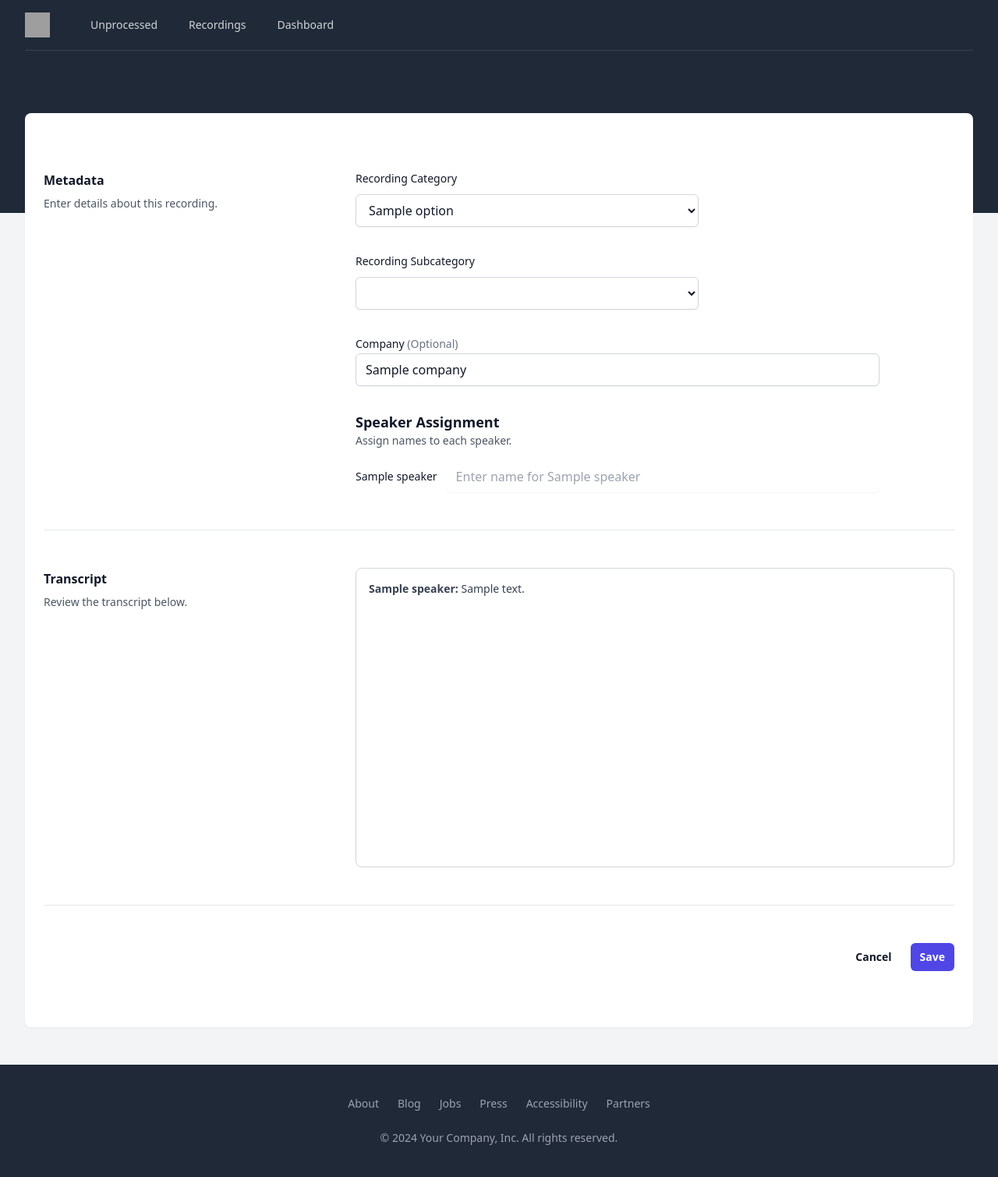
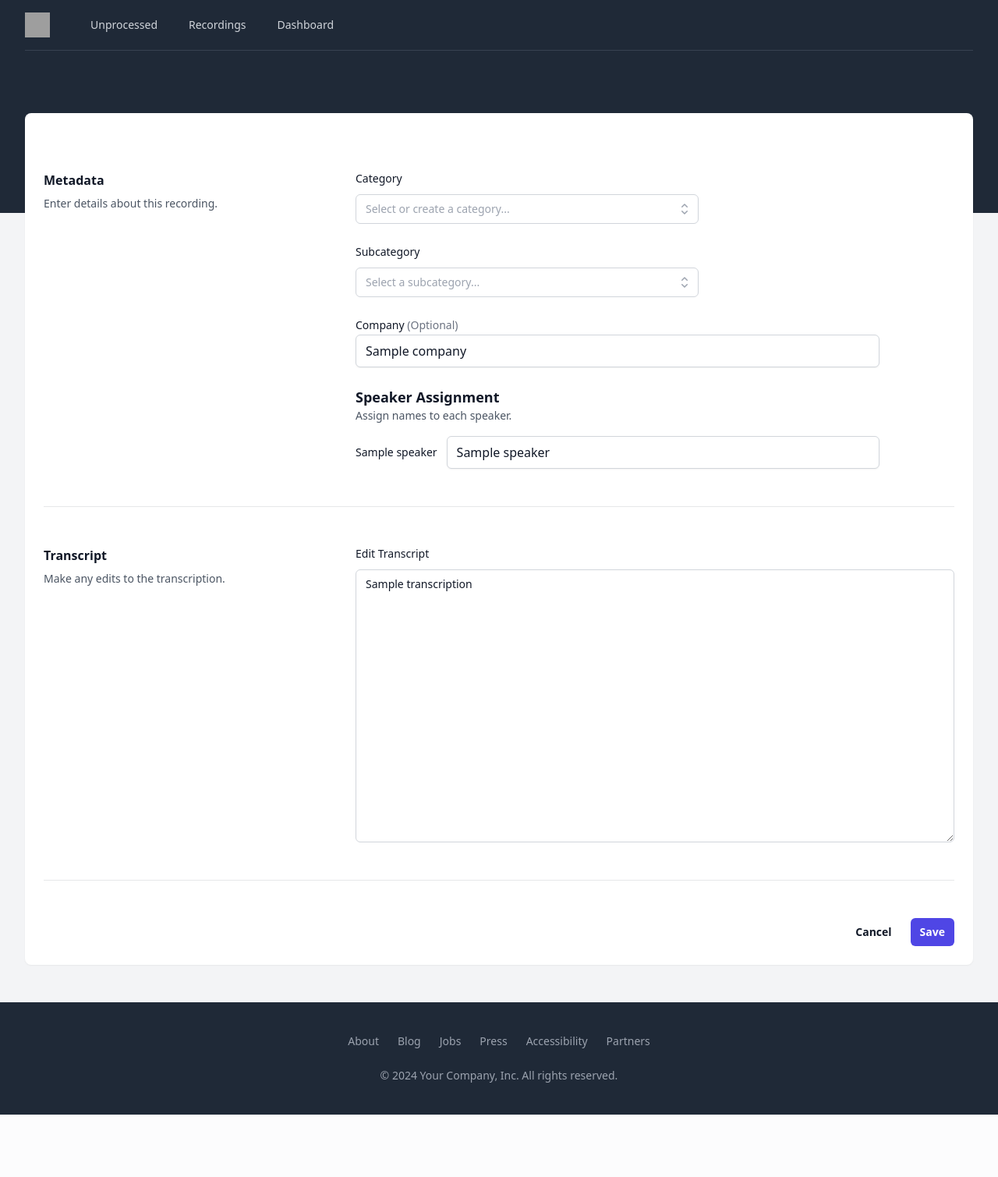
Before and after one commit to eshaffer321/AutoMeet, a Python web app: template src/services/web/app/templates/metadata/metadata.html in a window 1280 px wide. Shown: the whole page at 78% size. After the commit the page ends 1429 px from the top, so only its background shows below. Run offline with Jinja, Linux system fonts and the light colour scheme; the template is opened without the code that fills it: most values are stand-ins (such as "Sample title", 1, 10 or a date in 2020); lists and menus that the app fills with data are empty; some libraries are stand-ins or nearby versions; grey boxes are pictures that could not be loaded.

Commit message:
good progress on metadata edit

```diff
--- a/src/services/web/app/services/__init__.py
+++ b/src/services/web/app/services/__init__.py
@@ -1,4 +1,5 @@
 from .recording_service import RecordingService
 from .suggestion_service import SuggestionsService
+from .transcription_service import TranscriptionService
 
-__all__ = ["RecordingService", "SuggestionsService"]
+__all__ = ["RecordingService", "SuggestionsService", "TranscriptionService"]
--- /dev/null
+++ b/src/services/web/app/static/js/form-handler2.js
@@ -0,0 +1,282 @@
+// Initialize Combo Box
+function initComboBox(fieldName) {
+    const input = document.querySelector(`#${fieldName}`);
+    const hiddenInput = document.querySelector(`#${fieldName}_id`);
+    const comboBoxOptions = document.querySelector(`#${fieldName}-options`);
+    const arrowButton = document.querySelector(`#${fieldName}-btn`);
+
+    // Handle arrow button click
+    if (arrowButton) {
+        arrowButton.addEventListener("click", (e) => {
+          e.stopPropagation(); // Prevent click from closing immediately
+          if (comboBoxOptions.style.display === "block") {
+            comboBoxOptions.style.display = "none"; // Hide if visible
+          } else {
+            comboBoxOptions.style.display = "block"; // Show dropdown
+            input.focus(); // Also focus input for smooth UX
+          }
+        });
+      }
+
+    // Show/Hide Options When Typing or Clicking
+    input.addEventListener("focus", () => {
+      comboBoxOptions.style.display = "block";
+    });
+
+    // Handle blur event to check for new entries in the category
+    if (fieldName === "category") {
+        input.addEventListener("blur", (e) => {
+        const typedCategory = e.target.value.trim();
+        if (typedCategory !== "") {
+            updateSubcategories(typedCategory);
+        }
+        });
+    }
+
+    // filter options based on input
+    input.addEventListener("input", (e) => {
+        const inputValue = e.target.value.toLowerCase();
+        const allOptions = Array.from(comboBoxOptions.querySelectorAll("li"));
+
+        let hasMatch = false;
+        allOptions.forEach((option) => {
+          const optionName = option.dataset.name.toLowerCase();
+          if (optionName.includes(inputValue)) {
+            option.style.display = "block";
+            hasMatch = true;
+          } else {
+            option.style.display = "none";
+          }
+        });
+
+        // Show/Hide Dropdown Based on Matches
+        comboBoxOptions.style.display = hasMatch ? "block" : "none";
+
+    });
+
+    // Handle Click on Option
+    comboBoxOptions.addEventListener("click", (e) => {
+      if (e.target.tagName === "LI" || e.target.closest("li")) {
+        const selectedOption = e.target.closest("li");
+        input.value = selectedOption.dataset.name;
+        hiddenInput.value = selectedOption.dataset.id;
+
+        // Hide dropdown after selecting
+        comboBoxOptions.style.display = "none";
+      }
+    });
+
+    // Hide Options When Clicking Outside
+    document.addEventListener("click", (e) => {
+      if (
+        !comboBoxOptions.contains(e.target) &&
+        e.target !== input &&
+        e.target !== arrowButton
+      ) {
+        comboBoxOptions.style.display = "none";
+      }
+    });
+}
+
+// Add Active Styles to the Selected Option
+function updateActiveOption(fieldName, selectedId) {
+    const comboBoxOptions = document.querySelector(`#${fieldName}-options`);
+    const allOptions = Array.from(comboBoxOptions.querySelectorAll("li"));
+
+    // Remove active styles from all options
+    allOptions.forEach((option) => {
+      option.classList.remove("bg-indigo-600", "text-white", "font-semibold");
+      const checkIcon = option.querySelector(".check-icon");
+      if (checkIcon) {
+        checkIcon.classList.add("hidden"); // Hide using Tailwind class
+      }
+    });
+
+    // Find and style the selected option
+    const selectedOption = allOptions.find(
+      (option) => option.dataset.id === selectedId
+    );
+
+    if (selectedOption) {
+      selectedOption.classList.add("bg-indigo-600", "text-white", "font-semibold");
+
+      // Show checkmark if available
+      let checkIcon = selectedOption.querySelector(".check-icon");
+      if (!checkIcon) {
+        // Only create if the checkmark doesn't exist
+        checkIcon = document.createElement("span");
+        checkIcon.className =
+          "check-icon absolute inset-y-0 left-0 flex items-center pl-1.5 text-white";
+        checkIcon.innerHTML = `
+          <svg class="size-5" viewBox="0 0 20 20" fill="currentColor" aria-hidden="true">
+            <path fill-rule="evenodd" d="M16.704 4.153a.75.75 0 0 1 .143 1.052l-8 10.5a.75.75 0 0 1-1.127.075l-4.5-4.5a.75.75 0 0 1 1.06-1.06l3.894 3.893 7.48-9.817a.75.75 0 0 1 1.05-.143Z" clip-rule="evenodd" />
+          </svg>
+        `;
+        selectedOption.prepend(checkIcon);
+      }
+
+      // Show the checkmark by removing the hidden class
+      if (checkIcon) {
+        checkIcon.classList.remove("hidden");
+      }
+    }
+  }
+
+// Track the last selected category to compare changes
+let previousCategory = "";
+
+// Handle Category Change and Fetch Subcategories
+function handleCategoryChange() {
+  const categoryInput = document.querySelector("#category");
+  const categoryId = document.querySelector("#category_id").value;
+  const typedCategory = categoryInput.value.trim();
+
+  // Always show subcategory to prevent disappearing
+  const subCategoryContainer = document.querySelector("#sub-category-container");
+  subCategoryContainer.style.display = "block";
+
+  // Check if the category value has changed
+  if (typedCategory !== previousCategory) {
+    // Reset subcategory only if the category value is different
+    if (typedCategory === "" || categoryId === "") {
+      resetSubcategory(true); // Clear subcategory only if the category is cleared
+    } else {
+      resetSubcategory(false); // Keep the subcategory input when typing
+    }
+  }
+
+  // If the input is cleared, reset the subcategory and stop
+  if (typedCategory === "") {
+    resetSubcategory(true); // Clear and hide subcategory if the category is fully cleared
+    previousCategory = "";
+    return;
+  }
+
+  // If a valid category is selected from the dropdown, update subcategories
+  if (categoryId) {
+    updateSubcategories(categoryInput.value);
+    previousCategory = categoryInput.value; // Track selected category
+  } else if (typedCategory !== "") {
+    // For a new category, reset subcategory options but keep it visible
+    updateSubcategories(typedCategory);
+  }
+}
+
+// Reset Subcategory When Category Changes
+function resetSubcategory() {
+    const subCategoryInput = document.querySelector("#sub-category");
+    const subCategoryHiddenInput = document.querySelector("#sub-category_id");
+    const subCategoryOptions = document.querySelector("#sub-category-options");
+
+    subCategoryInput.value = "";
+    subCategoryHiddenInput.value = "";
+    subCategoryOptions.innerHTML = "";
+}
+
+// Fallback if manually triggered
+function selectOption(fieldName, id, name) {
+    const input = document.querySelector(`#${fieldName}`);
+    const hiddenInput = document.querySelector(`#${fieldName}_id`);
+
+    input.value = name;
+    hiddenInput.value = id;
+
+    // Hide the dropdown
+    document.querySelector(`#${fieldName}-options`).style.display = "none";
+
+    updateActiveOption(fieldName, id);
+
+    if (fieldName === "category") {
+        handleCategoryChange();
+    }
+}
+
+// Fetch and Update Subcategories
+function updateSubcategories(categoryName) {
+    const subCategoryContainer = document.querySelector("#sub-category-container");
+    const subCategoryOptions = document.querySelector("#sub-category-options");
+    const subCategoryInput = document.querySelector("#sub-category");
+    const subCategoryHiddenInput = document.querySelector("#sub-category_id");
+
+    // Clear previous options
+    subCategoryOptions.innerHTML = "";
+
+    if (!categoryName || categoryName.trim() === "") {
+      subCategoryContainer.style.display = "none";
+      return;
+    }
+
+    // Fetch subcategories from the server
+    fetch(`/api/subcategories/${encodeURIComponent(categoryName)}`)
+      .then((response) => {
+        if (!response.ok) {
+          throw new Error("Failed to fetch subcategories");
+        }
+        return response.json();
+      })
+      .then((data) => {
+        if (data.length === 0) {
+          // No subcategories found, but still show an empty dropdown
+          console.log("No subcategories found. Showing empty input.");
+
+          // Show an empty subcategory dropdown ready for new entry
+          subCategoryContainer.style.display = "block";
+          subCategoryOptions.innerHTML = `
+            <li
+              class="relative cursor-default py-2 pr-4 pl-8 text-gray-900 select-none"
+              data-id=""
+              data-name=""
+            >
+              <span class="block truncate text-gray-400">Type to create a new subcategory...</span>
+            </li>
+          `;
+
+          // Enable input so user can type a new subcategory
+          subCategoryInput.value = "";
+          subCategoryHiddenInput.value = "";
+          subCategoryOptions.style.display = "none"; // Hide dropdown until user types
+        } else {
+          // Add new options dynamically
+          data.forEach((sub) => {
+            const option = document.createElement("li");
+            option.className =
+              "hover:bg-indigo-600 hover:text-white relative cursor-default py-2 pr-4 pl-8 text-gray-900 select-none";
+            option.dataset.id = sub.id;
+            option.dataset.name = sub.name;
+            option.role = "option";
+            option.tabIndex = -1;
+            option.innerHTML = `<span class="block truncate">${sub.name}</span>`;
+            option.onclick = () =>
+              selectOption("sub-category", sub.id, sub.name);
+            subCategoryOptions.appendChild(option);
+          });
+
+          // Show the sub-category container
+          subCategoryContainer.style.display = "block";
+
+          // Re-initialize the subcategory combo box
+          initComboBox("sub-category");
+        }
+      })
+      .catch((error) => {
+        console.error("Error fetching subcategories:", error);
+        // In case of error, show an empty dropdown for manual entry
+        subCategoryContainer.style.display = "block";
+        subCategoryOptions.innerHTML = `
+          <li
+            class="relative cursor-default py-2 pr-4 pl-8 text-gray-900 select-none"
+            data-id=""
+            data-name=""
+          >
+            <span class="block truncate text-gray-400">Type to create a new subcategory...</span>
+          </li>
+        `;
+      });
+}
+
+  // Call initComboBox for All Combo Boxes
+document.addEventListener("DOMContentLoaded", () => {
+    initComboBox("category");
+    initComboBox("sub-category"); // If you add another combo box, initialize it here
+    // initComboBox("company");      // Add more as needed
+});
--- a/src/services/web/app/templates/metadata/metadata.html
+++ b/src/services/web/app/templates/metadata/metadata.html
@@ -1,9 +1,11 @@
+{% from "partials/_combobox.html" import combobox %}
 {% extends "base.html" %}
 {% block title %}Update Recording Metadata{% endblock %}
 {% block header %}Update Metadata{% endblock %}
 
 {% block content %}
-<form method="POST" action="{{ url_for('main.update_metadata', id=recording.id) }}" class="space-y-12 py-12">
+<form method="POST" action="{{ url_for('main.update_metadata_post', id=recording.id) }}" class="space-y-12">
+  <input type="hidden" name="csrf_token" value="{{ csrf_token() }}" style="display: none;">
   <!-- Metadata & Speaker Info Section -->
   <div class="grid grid-cols-1 gap-x-8 gap-y-10 border-b border-gray-900/10 pb-12 md:grid-cols-3">
     <div>
@@ -11,43 +13,17 @@
       <p class="mt-1 text-sm/6 text-gray-600">Enter details about this recording.</p>
     </div>
 
-    <div class="grid max-w-2xl grid-cols-1 gap-x-6 gap-y-8 sm:grid-cols-6 md:col-span-2">
+    <div class="grid max-w-2xl grid-cols-1 gap-x-6 gap-y-6 sm:grid-cols-6 md:col-span-2">
 
       <!-- Category Dropdown -->
       <div class="sm:col-span-4">
-        <label for="category" class="block text-sm/6 font-medium text-gray-900">Recording Category</label>
-        <select id="category" name="category" class="border border-gray-300 mt-2 w-full rounded-md border-gray-300 bg-white px-3 py-2 text-gray-900 shadow-sm focus:ring-indigo-500 focus:border-indigo-500">
-          {% for option in categories %}
-            <option value="{{ option.name }}" {% if option.name == recording.category %}selected{% endif %}>
-              {{ option.name }}
-            </option>
-          {% endfor %}
-        </select>
+          {{ combobox('category', 'Category', categories, selected_id=recording.category_id, placeholder="Select or create a category...") }}
       </div>
 
-      <!-- New Category Input (Initially Hidden) -->
-    <div class="sm:col-span-4" id="new-category-container" style="display: none;">
-        <label for="new-category" class="block text-sm/6 font-medium text-gray-900">New Category</label>
-        <input type="text" name="new-category" id="new-category" placeholder="Enter new category" class="border border-gray-300 w-full rounded-md px-3 py-2 text-gray-900 shadow-sm focus:ring-indigo-500 focus:border-indigo-500">
-    </div>
-
       <!-- Subcategory Dropdown -->
-      <div class="sm:col-span-4">
-        <label for="sub-category" class="block text-sm/6 font-medium text-gray-900">Recording Subcategory</label>
-        <select id="sub-category" name="sub-category" class="border border-gray-300 mt-2 w-full rounded-md border-gray-300 bg-white px-3 py-2 text-gray-900 shadow-sm focus:ring-indigo-500 focus:border-indigo-500">
-          {% for option in subcategories %}
-            <option value="{{ option.name }}" {% if option.name == recording.subcategory %}selected{% endif %}>
-              {{ option.name }}
-            </option>
-          {% endfor %}
-        </select>
+      <div id="sub-category-container" class="sm:col-span-4">
+        {{ combobox('sub-category', 'Subcategory', [], selected_id=None, placeholder="Select a subcategory...") }}
       </div>
-
-      <!-- New Subcategory Input (Initially Hidden) -->
-    <div class="sm:col-span-4" id="new-subcategory-container" style="display: none;">
-        <label for="new-subcategory" class="block text-sm/6 font-medium text-gray-900">New Subcategory</label>
-        <input type="text" name="new-subcategory" id="new-subcategory" placeholder="Enter new subcategory" class="border border-gray-300 w-full rounded-md px-3 py-2 text-gray-900 shadow-sm focus:ring-indigo-500 focus:border-indigo-500">
-    </div>
 
       <!-- Company Input -->
       <div class="col-span-full">
@@ -62,8 +38,8 @@
         <div class="space-y-4 mt-4" id="speaker-inputs">
           {% for speaker in speakers %}
           <div class="flex items-center space-x-3">
-            <label for="{{ speaker }}" class="block text-sm font-medium text-gray-900">{{ speaker }}</label>
-            <input type="text" name="speaker_map[{{ speaker }}]" id="{{ speaker }}" placeholder="Enter name for {{ speaker }}" value="{{ speaker_map.get(speaker, '') }}" class="flex-1 rounded-md border-gray-300 px-3 py-2 text-gray-900 shadow-sm focus:ring-indigo-500 focus:border-indigo-500">
+            <label for="{{ speaker }}" class="block text-sm/6 font-medium text-gray-900">{{ speaker }}</label>
+            <input type="text" name="speaker_map[{{ speaker }}]" id="{{ speaker }}" placeholder="Enter name for {{ speaker }}" value="{{ speaker }}" class="flex-1 rounded-md border border-gray-300 px-3 py-2 text-gray-900 shadow-sm focus:ring-indigo-500 focus:border-indigo-500">
           </div>
           {% endfor %}
         </div>
@@ -75,16 +51,20 @@
   <div class="grid grid-cols-1 gap-x-8 gap-y-10 border-b border-gray-900/10 pb-12 md:grid-cols-3">
     <div>
       <h2 class="text-base/7 font-semibold text-gray-900">Transcript</h2>
-      <p class="mt-1 text-sm/6 text-gray-600">Review the transcript below.</p>
+      <p class="mt-1 text-sm/6 text-gray-600">Make any edits to the transcription.</p>
     </div>
 
     <!-- Scrollable Transcript -->
     <div class="col-span-full md:col-span-2">
-      <div class="h-96 overflow-y-auto border border-gray-300 rounded-lg bg-white p-4 text-sm text-gray-700">
-        {% for line in transcript %}
-          <p><strong>{{ line.speaker }}:</strong> {{ line.text }}</p>
-        {% endfor %}
+
+      <div>
+        <!-- Editable version -->
+        <label for="edit" class="block text-sm/6 font-medium text-gray-900">Edit Transcript</label>
+        <div class="mt-2">
+          <textarea rows="14" name="updated-transcription" id="updated-transcription" class="border border-gray-300 block w-full rounded-md bg-white px-3 py-1.5 text-base text-gray-900 outline-1 -outline-offset-1 outline-gray-300 placeholder:text-gray-400 focus:outline-2 focus:-outline-offset-2 focus:outline-indigo-600 sm:text-sm/6">{{ transcription }}</textarea>
+        </div>
       </div>
+
     </div>
   </div>
 
@@ -97,5 +77,6 @@
 {% endblock %}
 
 {% block scripts %}
-<script src="{{ url_for('static', filename='js/form-handler.js') }}"></script>
+<script src="{{ url_for('static', filename='js/form-handler2.js') }}"></script>
+
 {% endblock %}
--- /dev/null
+++ b/src/services/web/app/templates/partials/_combobox.html
@@ -0,0 +1,83 @@
+{% macro combobox(field_name, label, options, selected_id=None, placeholder="Select an option...") %}
+<div>
+    <!-- Label For the Field -->
+  <label for="{{ field_name }}" class="block text-sm/6 font-medium text-gray-900">
+    {{ label }}
+  </label>
+
+  <div class="relative mt-2">
+    <!-- Input Box -->
+    <input
+      id="{{ field_name }}"
+      name="{{ field_name }}_name"
+      type="text"
+      class="border border-gray-300 block w-full rounded-md bg-white py-1.5 pr-12 pl-3 text-base text-gray-900 outline-1 -outline-offset-1 outline-gray-300 placeholder:text-gray-400 focus:outline-2 focus:-outline-offset-2 focus:outline-indigo-600 sm:text-sm/6"
+      role="combobox"
+      aria-controls="{{ field_name }}-options"
+      aria-expanded="false"
+      placeholder="{{ placeholder }}"
+      value=""
+    />
+    <input type="hidden" id="{{ field_name }}_id" name="{{ field_name }}_id" value="{{ selected_id or '' }}" />
+
+
+    <!-- Up Down Arrow Icon -->
+    <button
+      type="button"
+      id="{{ field_name }}-btn"
+      class="absolute inset-y-0 right-0 flex items-center rounded-r-md px-2 focus:outline-hidden"
+    >
+      <svg
+        class="size-5 text-gray-400"
+        viewBox="0 0 20 20"
+        fill="currentColor"
+        aria-hidden="true"
+        data-slot="icon"
+      >
+        <path
+          fill-rule="evenodd"
+          d="M10.53 3.47a.75.75 0 0 0-1.06 0L6.22 6.72a.75.75 0 0 0 1.06 1.06L10 5.06l2.72 2.72a.75.75 0 1 0 1.06-1.06l-3.25-3.25Zm-4.31 9.81 3.25 3.25a.75.75 0 0 0 1.06 0l3.25-3.25a.75.75 0 1 0-1.06-1.06L10 14.94l-2.72-2.72a.75.75 0 0 0-1.06 1.06Z"
+          clip-rule="evenodd"
+        />
+      </svg>
+    </button>
+
+    <!-- Dropdown List -->
+    <ul
+      class="absolute z-10 max-h-60 w-full overflow-auto rounded-md bg-white text-base ring-1 shadow-lg ring-black/5 focus:outline-hidden sm:text-sm"
+      id="{{ field_name }}-options"
+      role="listbox"
+      style="display: none;"
+    >
+      {% for option in options %}
+      <li
+        class="hover:bg-indigo-600 hover:text-white relative cursor-default py-2 pr-4 pl-8 text-gray-900 select-none"
+        data-id="{{ option.id }}"
+        data-name="{{ option.name }}"
+        role="option"
+        tabindex="-1"
+        onclick="selectOption('{{ field_name }}', '{{ option.id }}', '{{ option.name }}')"
+      >
+        <span class="block truncate">{{ option.name }}</span>
+        {% if selected_id and option.id == selected_id %}
+        <span class="check-icon absolute inset-y-0 left-0 flex items-center pl-1.5 text-white hidden">
+          <svg
+            class="size-5"
+            viewBox="0 0 20 20"
+            fill="currentColor"
+            aria-hidden="true"
+          >
+            <path
+              fill-rule="evenodd"
+              d="M16.704 4.153a.75.75 0 0 1 .143 1.052l-8 10.5a.75.75 0 0 1-1.127.075l-4.5-4.5a.75.75 0 0 1 1.06-1.06l3.894 3.893 7.48-9.817a.75.75 0 0 1 1.05-.143Z"
+              clip-rule="evenodd"
+            />
+          </svg>
+        </span>
+        {% endif %}
+      </li>
+      {% endfor %}
+    </ul>
+  </div>
+</div>
+{% endmacro %}
--- a/src/services/web/app/templates/unprocessed/unprocessed.html
+++ b/src/services/web/app/templates/unprocessed/unprocessed.html
@@ -43,13 +43,13 @@
                 {{ recording.id }}
               </td>
               <td class="hidden px-3 py-4 text-sm text-gray-500 md:table-cell">
-                {{ recording.s3_key.split('/')[-1] }}
+                {{ recording.s3_key_merged.split('/')[-1] }}
               </td>
               <td class="px-3 py-4 text-sm text-gray-500">
                 {{ recording.recording_ended_at }}
               </td>
               <td class="relative py-4 pl-3 text-right text-sm font-medium">
-                <a href="{{ url_for('main.metadata', id=recording.id) }}" class="text-indigo-600 hover:text-indigo-900">Update</a>
+                <a href="{{ url_for('main.update_metadata', id=recording.id) }}" class="text-indigo-600 hover:text-indigo-900">Update</a>
               </td>
             </tr>
             {% else %}
--- a/src/services/web/requirements.txt
+++ b/src/services/web/requirements.txt
@@ -4,3 +4,6 @@ psycopg2-binary
 dynaconf
 sqlalchemy
 alembic
+boto3==1.35.99
+botocore==1.35.99
+flask-WTF
```
Also changed, not shown: src/services/web/app/__init__.py (+4 -3 lines), src/services/web/app/routes/main.py (+28 -20 lines), src/services/web/app/services/category_service.py (added, +20 -0 lines), src/services/web/app/services/company_service.py (added, +10 -0 lines), src/services/web/app/services/recording_service.py (+45 -21 lines), src/services/web/app/services/transcription_service.py (added, +43 -0 lines), src/services/web/app/utils/db_utils.py (added, +12 -0 lines), src/shared/clients/s3_client.py (+4 -3 lines), src/shared/database/seeder.py (+27 -13 lines), src/services/web/app/utils/__init__.py (added).
